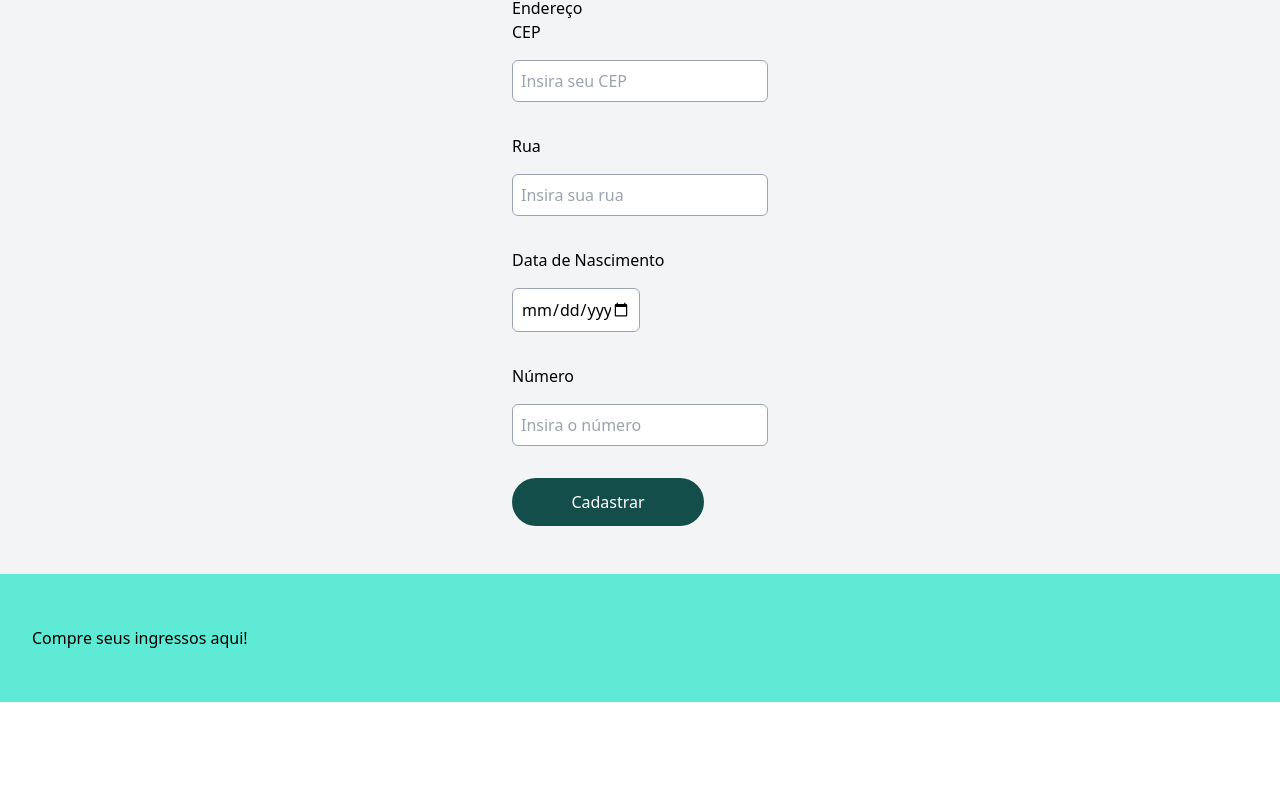
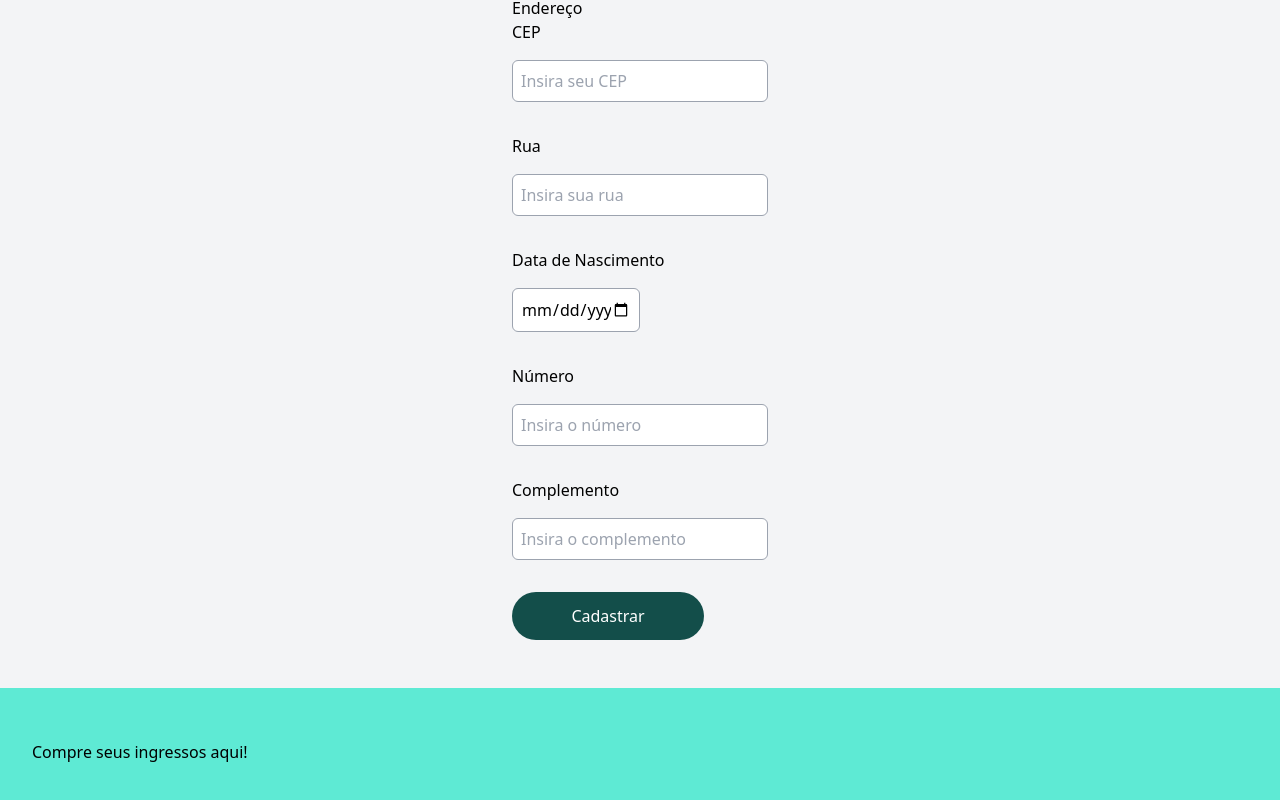
Before and after one commit to Yamazaki-Khaio/Cometa-Ingresso, a Next.js app in the folder ingressoscometa/: page /cadastro in a window 1280 px wide. Shown: the part 880-1680 px from the top of the page. Before the commit the page ends 1582 px from the top, so only its background shows below. Built offline with nearby package versions, Linux system fonts and the light colour scheme.

Commit message:
complemento cadastro

```diff
--- a/ingressoscometa/src/components/Cadastro.tsx
+++ b/ingressoscometa/src/components/Cadastro.tsx
@@ -127,6 +127,11 @@ export default function Cadastro() {
           onChange={handleInputChange}
           name="numero"
         />
+        <ComplementoEnderecoCadastro
+        value = {formData.complemento}
+        onChange={handleInputChange}
+        name="complemento"
+        />
         <BotaoSubmitCadastro />
       </form>
     </div>
```
